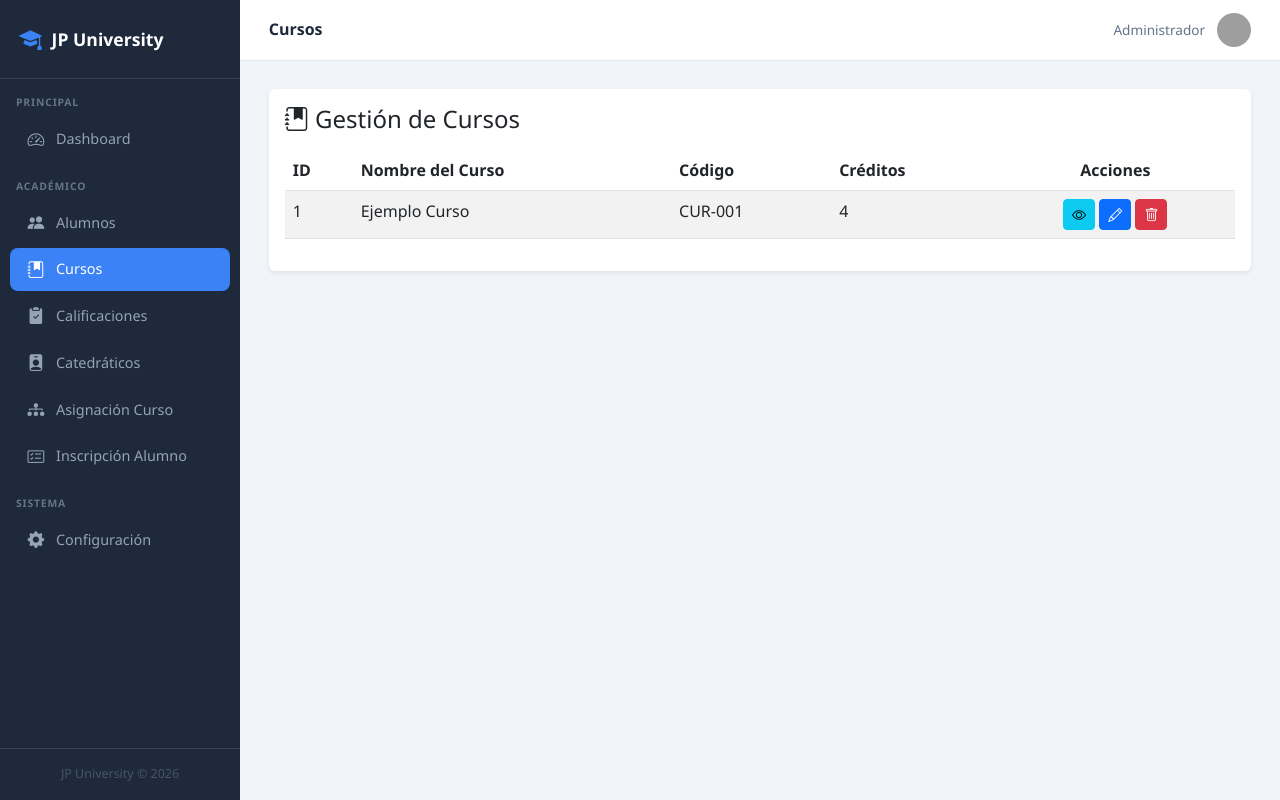
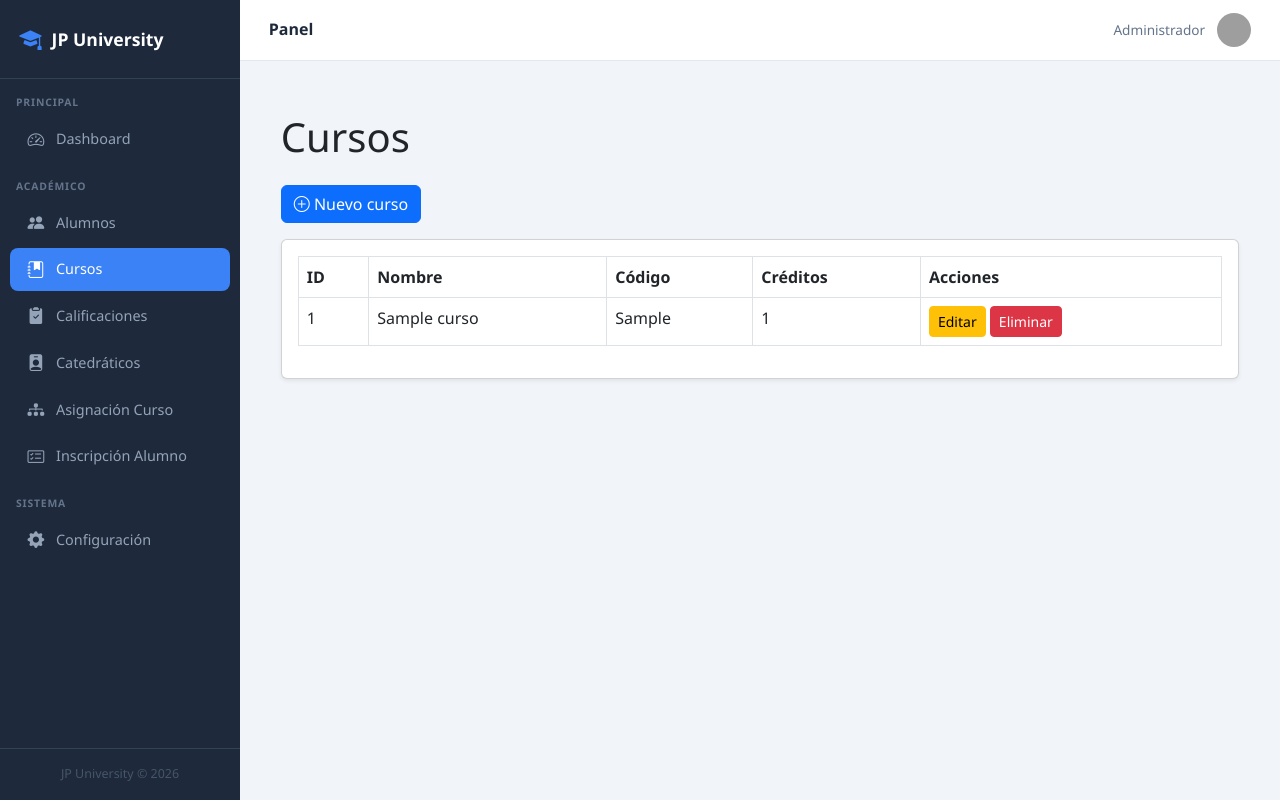
Before and after one commit to Jerelynm/Tarea-4-2026, a Django app: page /cursos/ in a window 1280 px wide. Run offline with Django 4.2, Linux system fonts and the light colour scheme; tables that the repository leaves empty hold one stand-in row (values such as "Sample post"); grey boxes are pictures that could not be loaded.

Commit message:
Se crea el CRUD para curso

```diff
--- a/2026-progra3-django/universidad/templates/curso/list.html
+++ b/2026-progra3-django/universidad/templates/curso/list.html
@@ -1,62 +1,44 @@
-{% extends "base.html" %}
+{% extends 'base.html' %}
+{% block content %}
+<div class="container-fluid py-4">
+    <h1 class="mb-4">Cursos</h1>
 
-{% block title %}Cursos{% endblock %}
+    <a class="btn btn-primary mb-3" href="{% url 'curso_create' %}">
+        <i class="bi bi-plus-circle"></i> Nuevo curso
+    </a>
 
-{% block page_title %}
-Cursos
-{% endblock %}
-
-{% block content %}
-
-<div class="card shadow-sm border-0">
+    <div class="card shadow-sm">
         <div class="card-body">
-
-        <h4 class="mb-3">
-            <i class="bi bi-journal-bookmark-fill"></i>
-            Gestión de Cursos
-        </h4>
-
-        <p>
-
-        </p>
-
-        <table class="table table-striped">
+            <table class="table table-bordered table-hover">
                 <thead>
                     <tr>
                         <th>ID</th>
-                    <th>Nombre del Curso</th>
+                        <th>Nombre</th>
                         <th>Código</th>
                         <th>Créditos</th>
-                    <th class="text-center">Acciones</th>
+                        <th>Acciones</th>
                     </tr>
                 </thead>
-
                 <tbody>
+                    {% for item in datos %}
                     <tr>
-                    <td>1</td>
-                    <td>Ejemplo Curso</td>
-                    <td>CUR-001</td>
-                    <td>4</td>
-                    <td class="text-center">
-
-                        <button class="btn btn-sm btn-info">
-                            <i class="bi bi-eye"></i>
-                        </button>
-
-                        <button class="btn btn-sm btn-primary">
-                            <i class="bi bi-pencil"></i>
-                        </button>
-
-                        <button class="btn btn-sm btn-danger">
-                            <i class="bi bi-trash"></i>
-                        </button>
-
+                        <td>{{ item.id }}</td>
+                        <td>{{ item.nombre }}</td>
+                        <td>{{ item.codigo }}</td>
+                        <td>{{ item.creditos }}</td>
+                        <td>
+                            <a class="btn btn-warning btn-sm" href="{% url 'curso_update' item.id %}">Editar</a>
+                            <a class="btn btn-danger btn-sm" href="{% url 'curso_delete' item.id %}">Eliminar</a>
                         </td>
                     </tr>
+                    {% empty %}
+                    <tr>
+                        <td colspan="5">No hay cursos registrados.</td>
+                    </tr>
+                    {% endfor %}
                 </tbody>
             </table>
-
         </div>
     </div>
-
+</div>
 {% endblock %}
```
Also changed, not shown: 2026-progra3-django/universidad/templates/curso/delete.html (added, +18 -0 lines), 2026-progra3-django/universidad/templates/curso/form.html (added, +18 -0 lines). Lines whose indentation alone changed are shown as unchanged.
